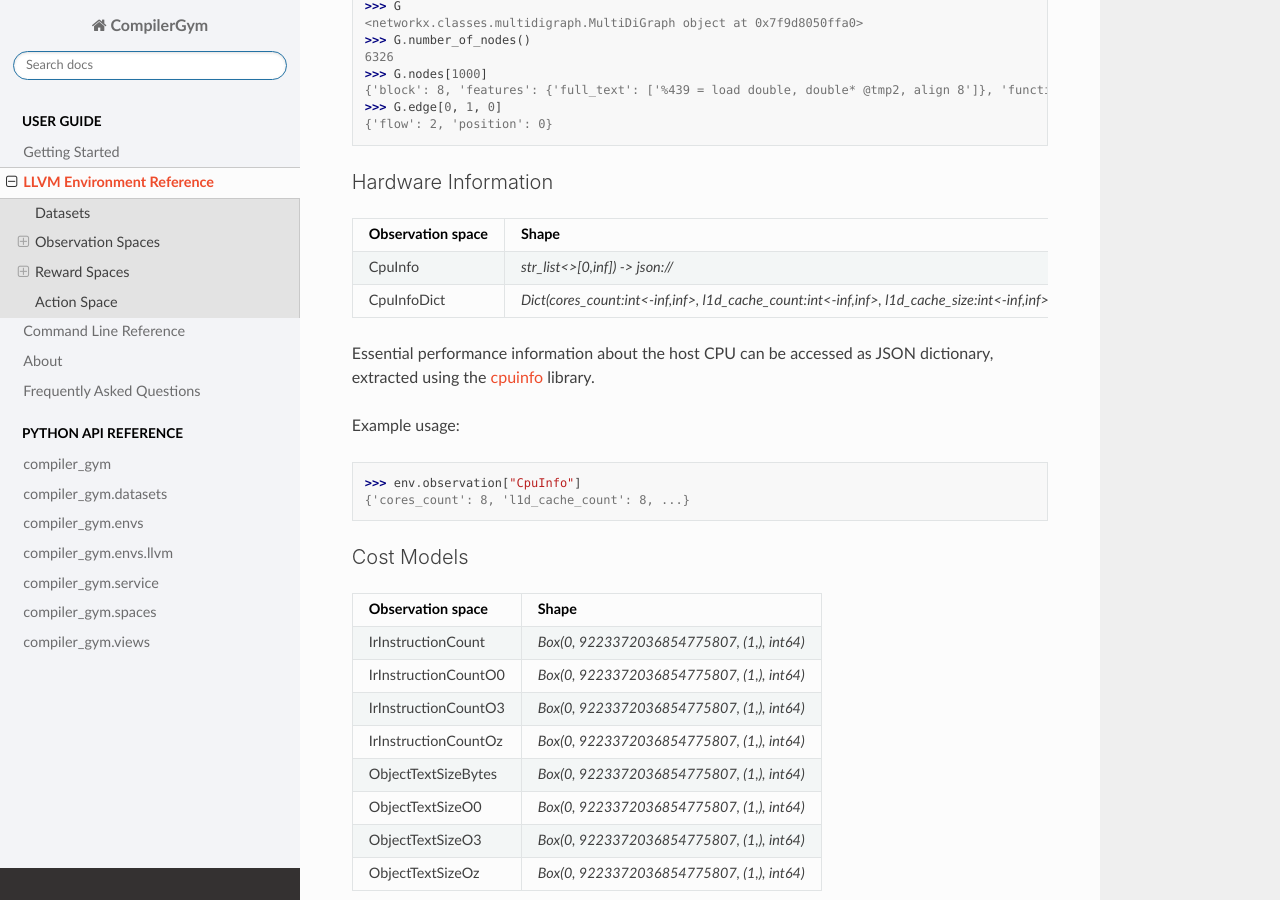
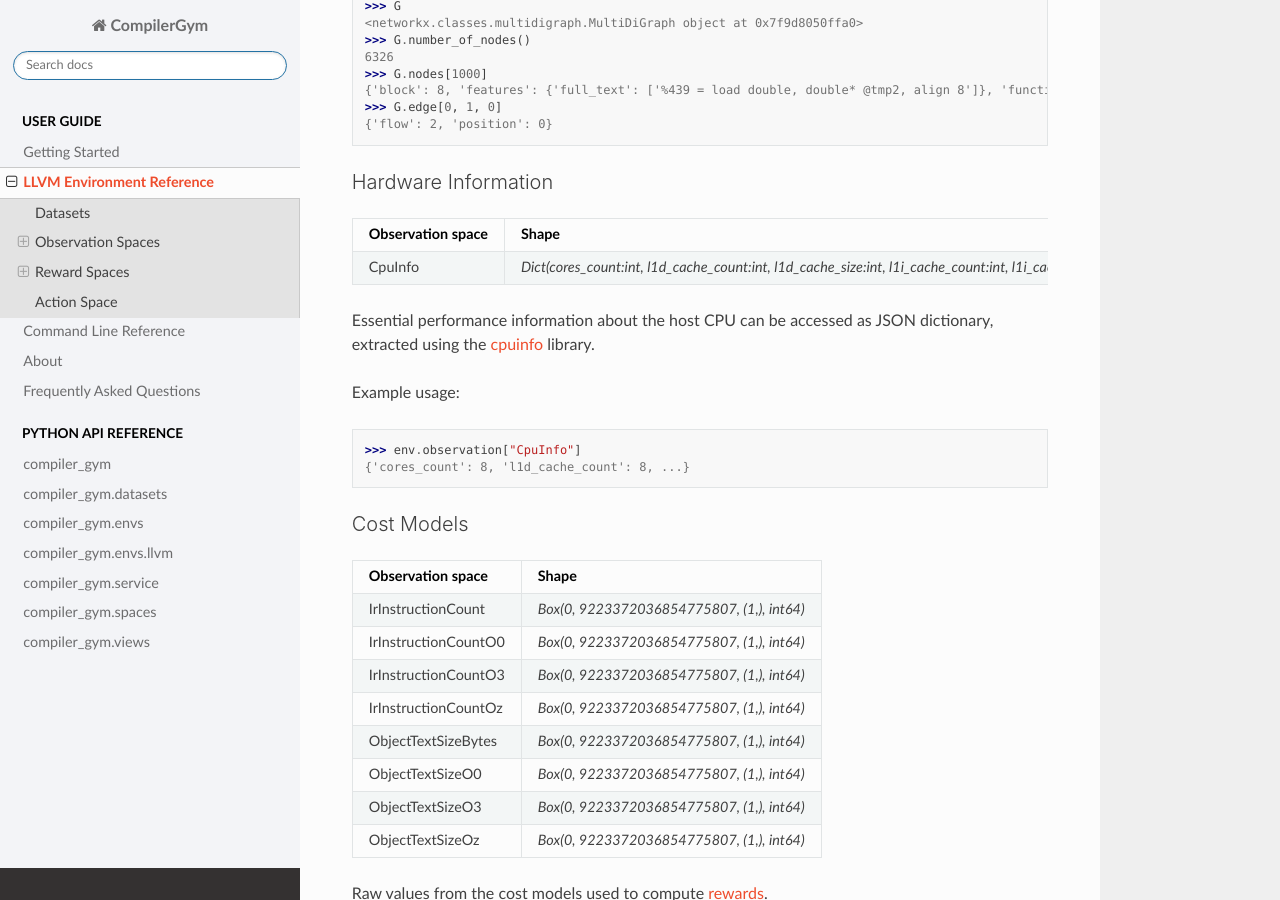
Before and after one commit to facebookresearch/CompilerGym, a Sphinx documentation site: the page built from docs/source/llvm/index.rst, in a window 1280 px wide and 900 px high, scrolled down 4594 px. Built offline with Sphinx 7.4.7 and the Read the Docs theme 2.0.0, drawn with Linux system fonts in a browser that asks for light colours; pages that are not in the unit, such as notebooks, are missing from menus.

Commit message:
Truncate dtype print if there is no bounds.

```diff
--- a/docs/source/llvm/index.rst
+++ b/docs/source/llvm/index.rst
@@ -232,13 +232,11 @@ Example usage:
 Hardware Information
 ~~~~~~~~~~~~~~~~~~~~
 
-+--------------------------+-----------------------------------------------------------------------------------------------------------------------------------------------------------------------------------------------------------------------------------------------------------------------------------------------------------------------------------------------------------------------+
-| Observation space        | Shape                                                                                                                                                                                                                                                                                                                                                                 |
-+==========================+=======================================================================================================================================================================================================================================================================================================================================================================+
-| CpuInfo                  | `str_list<>[0,inf]) -> json://`                                                                                                                                                                                                                                                                                                                                       |
-+--------------------------+-----------------------------------------------------------------------------------------------------------------------------------------------------------------------------------------------------------------------------------------------------------------------------------------------------------------------------------------------------------------------+
-| CpuInfoDict              | `Dict(cores_count:int<-inf,inf>, l1d_cache_count:int<-inf,inf>, l1d_cache_size:int<-inf,inf>, l1i_cache_count:int<-inf,inf>, l1i_cache_size:int<-inf,inf>, l2_cache_count:int<-inf,inf>, l2_cache_size:int<-inf,inf>, l3_cache_count:int<-inf,inf>, l3_cache_size:int<-inf,inf>, l4_cache_count:int<-inf,inf>, l4_cache_size:int<-inf,inf>, name:str_list<>[0,inf]))` |
-+--------------------------+-----------------------------------------------------------------------------------------------------------------------------------------------------------------------------------------------------------------------------------------------------------------------------------------------------------------------------------------------------------------------+
++----------------------+---------------------------------------------------------------------------------------------------------------------------------------------------------------------------------------------------------------------------------------------------------+
+| Observation space    | Shape                                                                                                                                                                                                                                                   |
++======================+=========================================================================================================================================================================================================================================================+
+| CpuInfo              | `Dict(cores_count:int, l1d_cache_count:int, l1d_cache_size:int, l1i_cache_count:int, l1i_cache_size:int, l2_cache_count:int, l2_cache_size:int, l3_cache_count:int, l3_cache_size:int, l4_cache_count:int, l4_cache_size:int, name:str_list<>[0,inf]))` |
++----------------------+---------------------------------------------------------------------------------------------------------------------------------------------------------------------------------------------------------------------------------------------------------+
 
 Essential performance information about the host CPU can be accessed as JSON
 dictionary, extracted using the `cpuinfo <https://github.com/pytorch/cpuinfo>`_
```
Also changed, not shown: 1 other file.
